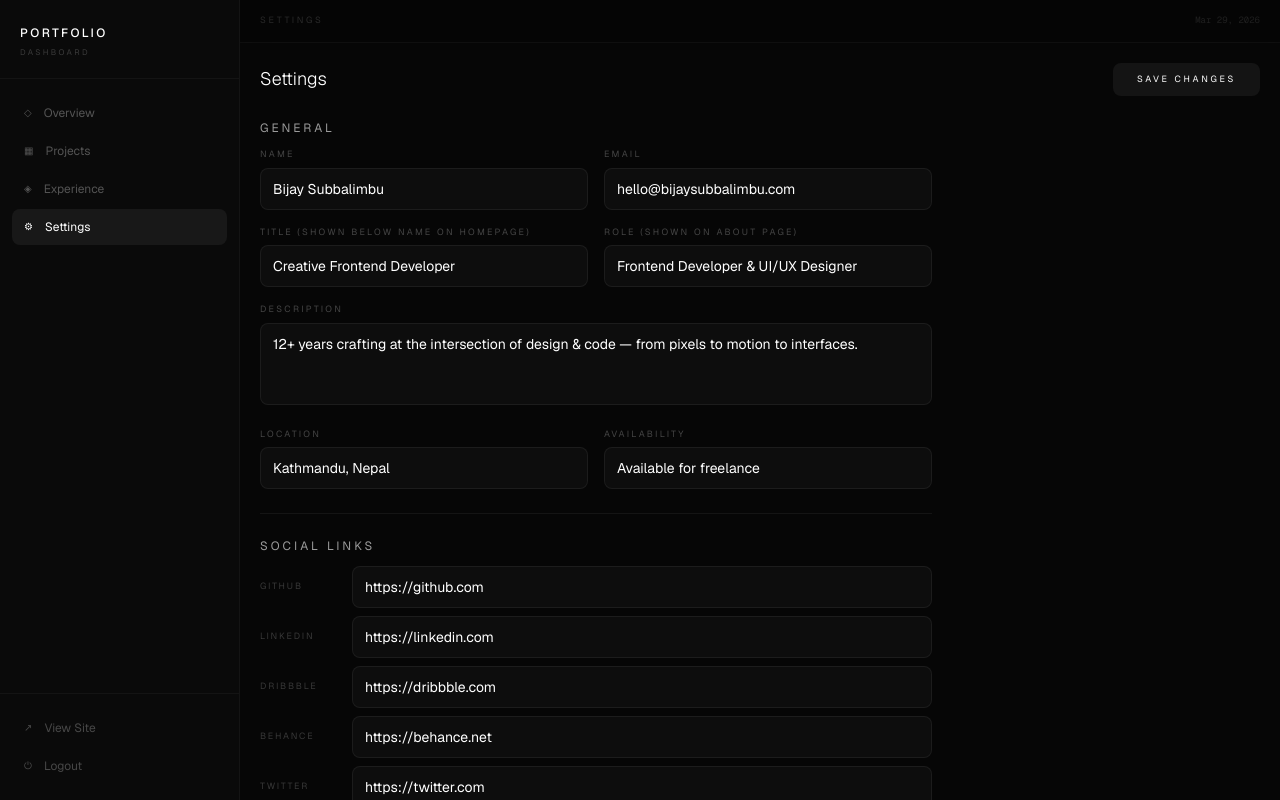
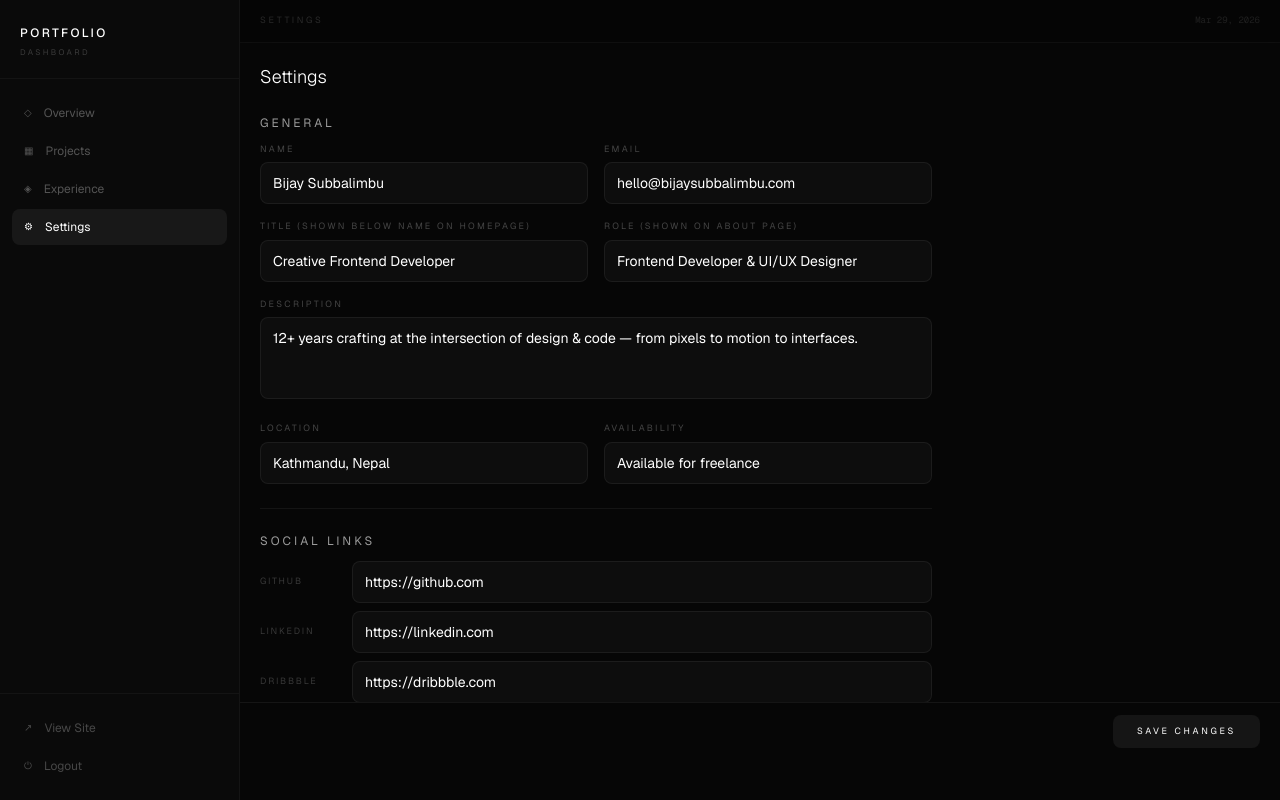
Before and after one commit to Limbuthitoo/portfolio, a Next.js app: page /dashboard/settings in a window 1280 px wide. Built offline with nearby package versions, Linux system fonts and the light colour scheme.

Commit message:
fix: sticky save button at bottom of settings page

```diff
--- a/src/app/dashboard/settings/page.tsx
+++ b/src/app/dashboard/settings/page.tsx
@@ -92,15 +92,11 @@ export default function SettingsPage() {
   const set = (key: keyof SiteConfig, value: unknown) => setConfig({ ...config, [key]: value });
 
   return (
-    <div>
-      <div className="flex items-center justify-between mb-6">
-        <h1 className="text-white text-lg font-light">Settings</h1>
-        <button onClick={handleSave} disabled={saving} className={btnCls}>
-          {saved ? 'Saved ✓' : saving ? 'Saving...' : 'Save Changes'}
-        </button>
-      </div>
+    <div className="flex flex-col h-full -m-5">
+      <div className="flex-1 overflow-y-auto p-5">
+        <h1 className="text-white text-lg font-light mb-6">Settings</h1>
 
-      <div className="max-w-2xl space-y-4">
+        <div className="max-w-2xl space-y-4">
         {/* ── General ── */}
         <SectionTitle>General</SectionTitle>
         <div className="grid grid-cols-1 md:grid-cols-2 gap-4">
@@ -246,6 +242,13 @@ export default function SettingsPage() {
           </div>
         </div>
       </div>
+      </div>
+
+      <div className="shrink-0 border-t border-white/[0.06] bg-[#060606] px-5 py-3 flex justify-end">
+        <button onClick={handleSave} disabled={saving} className={btnCls}>
+          {saved ? 'Saved ✓' : saving ? 'Saving...' : 'Save Changes'}
+        </button>
+      </div>
     </div>
   );
 }
```
